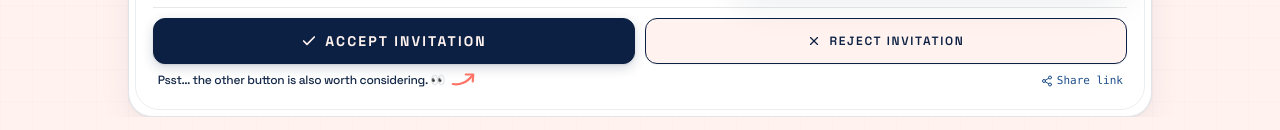
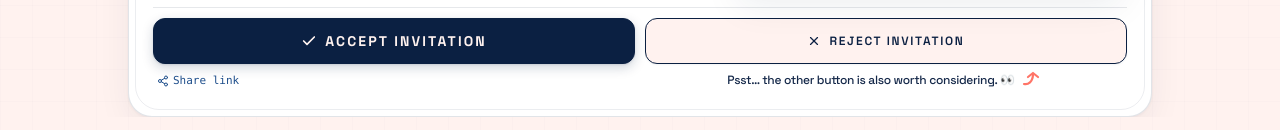
Before and after one commit to itsxmit1503/invitation, a Next.js app in the folder frontend/: page / in a window 1280 px wide. Both pictures are taken after a click on the button "SKIP INTRO →". Shown: the part 667-797 px from the top of the page. Built offline with nearby package versions, Linux system fonts and the light colour scheme.

Commit message:
Position curiosity hint under Reject button and Share link under Accept button

```diff
--- a/frontend/src/components/invitation/MainInvitation.tsx
+++ b/frontend/src/components/invitation/MainInvitation.tsx
@@ -352,7 +352,21 @@ export default function MainInvitation({
         </div>
 
         {/* Subtext Bar: Reject Hint & Share Link */}
-        <div className="flex items-center justify-between text-[10px] sm:text-[11px] text-[#1E4E8B] px-1 min-h-[22px]">
+        <div className="flex sm:grid sm:grid-cols-2 items-center justify-between sm:justify-items-stretch text-[10px] sm:text-[11px] text-[#1E4E8B] px-1 min-h-[22px] gap-2 sm:gap-2.5">
+          {/* Left Column (Desktop: Under Accept button) */}
+          <div className="flex items-center justify-start">
+            <button
+              type="button"
+              onClick={handleShare}
+              className="hover:text-[#0B2042] flex items-center gap-1 transition-colors cursor-pointer shrink-0 font-mono font-medium"
+            >
+              <Share2 className="w-3 h-3" />
+              <span>{copiedLink ? "Copied!" : "Share link"}</span>
+            </button>
+          </div>
+
+          {/* Right Column (Desktop: Directly under Reject button) */}
+          <div className="flex items-center justify-end sm:justify-center min-w-0">
             <AnimatePresence>
               {rejectCount === 0 && !finalStep && (
                 <motion.div
@@ -361,7 +375,6 @@ export default function MainInvitation({
                   animate={{
                     opacity: [0.92, 1, 0.92],
                     y: [0, -2, 0],
-                  x: [0, 1.5, 0],
                   }}
                   exit={{ opacity: 0, transition: { duration: 0.2 } }}
                   transition={{
@@ -369,15 +382,15 @@ export default function MainInvitation({
                     repeat: Infinity,
                     ease: "easeInOut"
                   }}
-                className="flex items-center gap-1.5 min-w-0 select-none mr-2"
+                  className="flex items-center gap-1.5 min-w-0 select-none"
                 >
                   <span className="font-display font-medium text-[11px] sm:text-xs text-[#0B2042] tracking-tight truncate">
                     Psst… the other button is also worth considering. 👀
                   </span>
                   <svg
-                  width="26"
+                    width="20"
                     height="16"
-                  viewBox="0 0 26 16"
+                    viewBox="0 0 20 16"
                     fill="none"
                     stroke="#FF6F61"
                     strokeWidth="2.2"
@@ -386,21 +399,13 @@ export default function MainInvitation({
                     className="shrink-0 -mt-0.5"
                     aria-hidden="true"
                   >
-                  <path d="M2 13 C 8 14.5, 16 12, 22 4" />
-                  <path d="M15 3.5 L 22.5 3.5 L 22 10.5" />
+                    <path d="M3 13 C 7 14, 12 11, 12 3" />
+                    <path d="M7 6 L 12 2 L 17 6" />
                   </svg>
                 </motion.div>
               )}
             </AnimatePresence>
-
-          <button
-            type="button"
-            onClick={handleShare}
-            className="hover:text-[#0B2042] flex items-center gap-1 transition-colors cursor-pointer shrink-0 ml-auto font-mono font-medium"
-          >
-            <Share2 className="w-3 h-3" />
-            <span>{copiedLink ? "Copied!" : "Share link"}</span>
-          </button>
+          </div>
         </div>
       </footer>
     </div>
```
Lines whose indentation alone changed are shown as unchanged.
